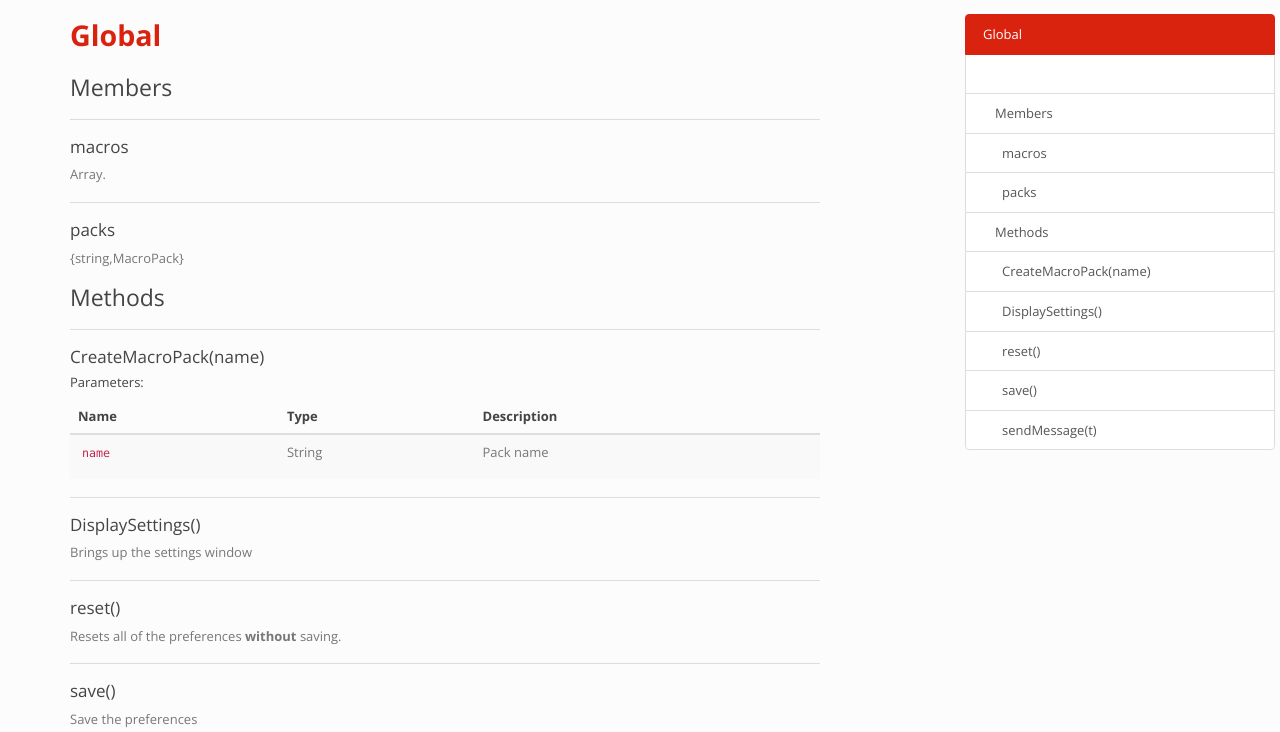
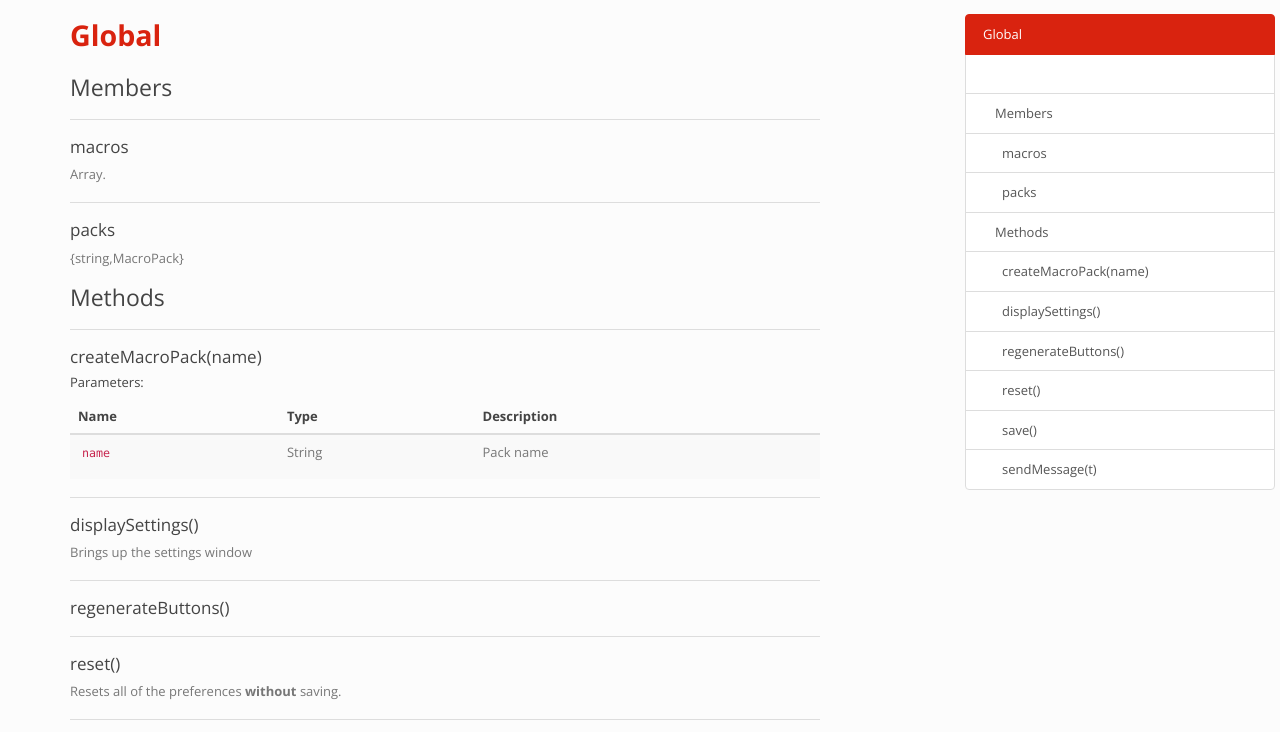
Before and after one commit to boxcrittersmods/bcmacros, a website: page docs/global.html in a window 1280 px wide. Shown: the part 53-785 px from the top of the page. Drawn offline with nearby package versions, Linux system fonts and the light colour scheme.

Commit message:
docs update

```diff
--- a/docs/global.html
+++ b/docs/global.html
@@ -47,7 +47,7 @@
 			<li class="dropdown">
 				<a href="global.html" class="dropdown-toggle" data-toggle="dropdown">Global<b class="caret"></b></a>
 				<ul class="dropdown-menu ">
-					<li><a href="global.html#CreateMacroPack">CreateMacroPack</a></li><li><a href="global.html#DisplaySettings">DisplaySettings</a></li><li><a href="global.html#macros">macros</a></li><li><a href="global.html#packs">packs</a></li><li><a href="global.html#reset">reset</a></li><li><a href="global.html#save">save</a></li><li><a href="global.html#sendMessage">sendMessage</a></li>
+					<li><a href="global.html#createMacroPack">createMacroPack</a></li><li><a href="global.html#displaySettings">displaySettings</a></li><li><a href="global.html#macros">macros</a></li><li><a href="global.html#packs">packs</a></li><li><a href="global.html#regenerateButtons">regenerateButtons</a></li><li><a href="global.html#reset">reset</a></li><li><a href="global.html#save">save</a></li><li><a href="global.html#sendMessage">sendMessage</a></li>
 				</ul>
 			</li>
 
@@ -280,7 +280,7 @@
 
 <hr>
 <dt>
-    <h4 class="name" id="CreateMacroPack"><span class="type-signature"></span>CreateMacroPack(name)</h4>
+    <h4 class="name" id="createMacroPack"><span class="type-signature"></span>createMacroPack(name)</h4>
 
 
 </dt>
@@ -404,7 +404,7 @@
 
 <hr>
 <dt>
-    <h4 class="name" id="DisplaySettings"><span class="type-signature"></span>DisplaySettings()</h4>
+    <h4 class="name" id="displaySettings"><span class="type-signature"></span>displaySettings()</h4>
 
 
 </dt>
@@ -414,6 +414,80 @@
     <div class="description">
         <p>Brings up the settings window</p>
     </div>
+
+
+
+
+
+
+
+
+
+
+<dl class="details">
+
+
+
+
+
+
+
+
+
+
+
+
+
+
+
+
+
+
+
+
+
+
+
+
+
+
+
+
+
+
+
+
+
+
+
+</dl>
+
+
+
+
+
+
+
+
+
+
+
+
+
+
+
+</dd>
+
+
+
+<hr>
+<dt>
+    <h4 class="name" id="regenerateButtons"><span class="type-signature"></span>regenerateButtons()</h4>
+
+
+</dt>
+<dd>
+
 
 
 
```
Also changed, not shown: docs/MacroPack.html (+1 -1 lines), docs/btnAPIButton.html (+1 -1 lines), docs/classes.list.html (+1 -1 lines), docs/external-KeyboardEvent.html (+1 -1 lines), docs/externals.list.html (+1 -1 lines), docs/index.html (+1 -1 lines), docs/interfaces.list.html (+1 -1 lines).
